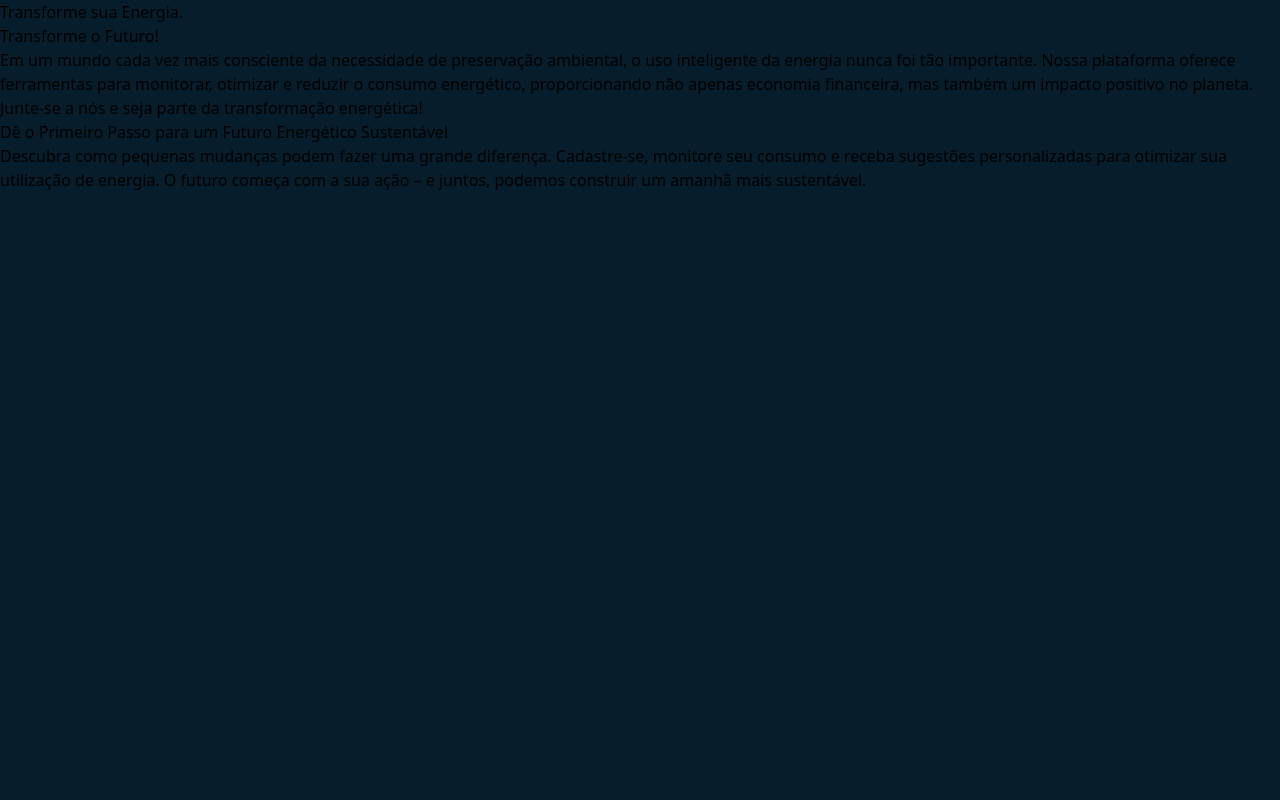
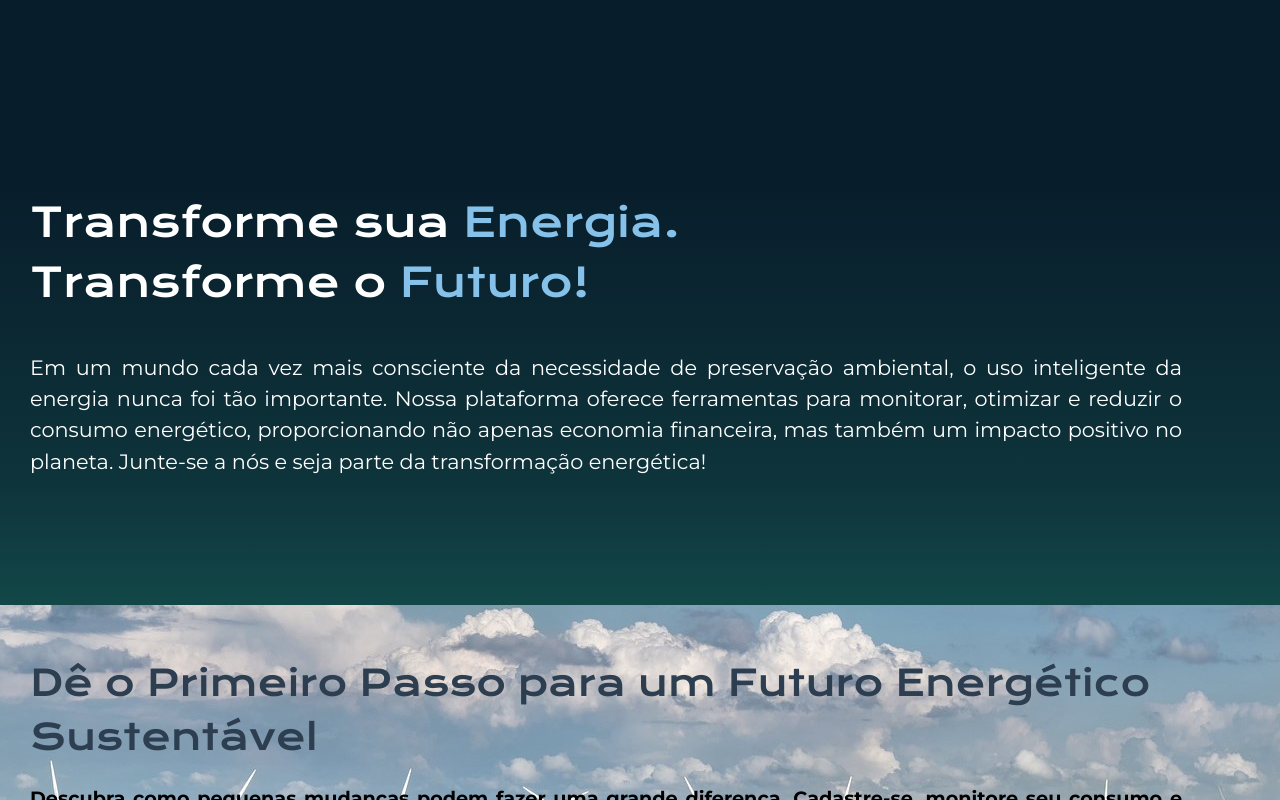
Before and after one commit to felipesora/SmartEnergy, a Next.js app in the folder gs/: page / in a window 1280 px wide. Shown: the top 800 px of the page. Built offline with nearby package versions, Linux system fonts and the light colour scheme.

Commit message:
Estilizando página Home

```diff
--- a/gs/src/app/globals.css
+++ b/gs/src/app/globals.css
@@ -75,3 +75,45 @@ footer {
   footer > p {
     @apply text-center text-[0.8rem] py-[60px] ;
   }
+  /* Home */
+
+.parte1_home {
+    @apply text-white pt-[15%] pl-[30px] pb-[10%];
+    background: linear-gradient(to bottom, #081D2B 30%, #0E343B 80%, #124748 100%);
+  }
+
+  .parte1_home > h1 {
+    @apply text-[2.5rem];
+    font-family: var(--fonte-titulo);
+  }
+
+  .parte1_home > h1 > span {
+    @apply text-[var(--azul-claro)];
+  }
+
+  .parte1_home > p {
+    @apply text-[1.3rem] pt-[40px] text-justify w-[90vw];
+    font-family: var(--fonte-principal);
+  }
+
+  .parte2_home {
+    @apply pt-[20%] pl-[30px] pb-[20%] relative;
+    background-image: url('/imagens/energia-eolica2.jpg');
+    background-size: cover;
+    background-position: center;
+    background-repeat: no-repeat;
+  }
+
+  .parte2_home > div {
+    @apply absolute top-[10%];
+  }
+
+  .parte2_home > div > h1 {
+    @apply text-[2.25rem] text-[var(--azul-escuro)];
+    font-family: var(--fonte-titulo);
+  }
+
+  .parte2_home > div > p {
+    @apply text-[1.2rem] pt-[20px] text-justify w-[90vw] font-bold text-black;
+    font-family: var(--fonte-principal);
+  }
```
